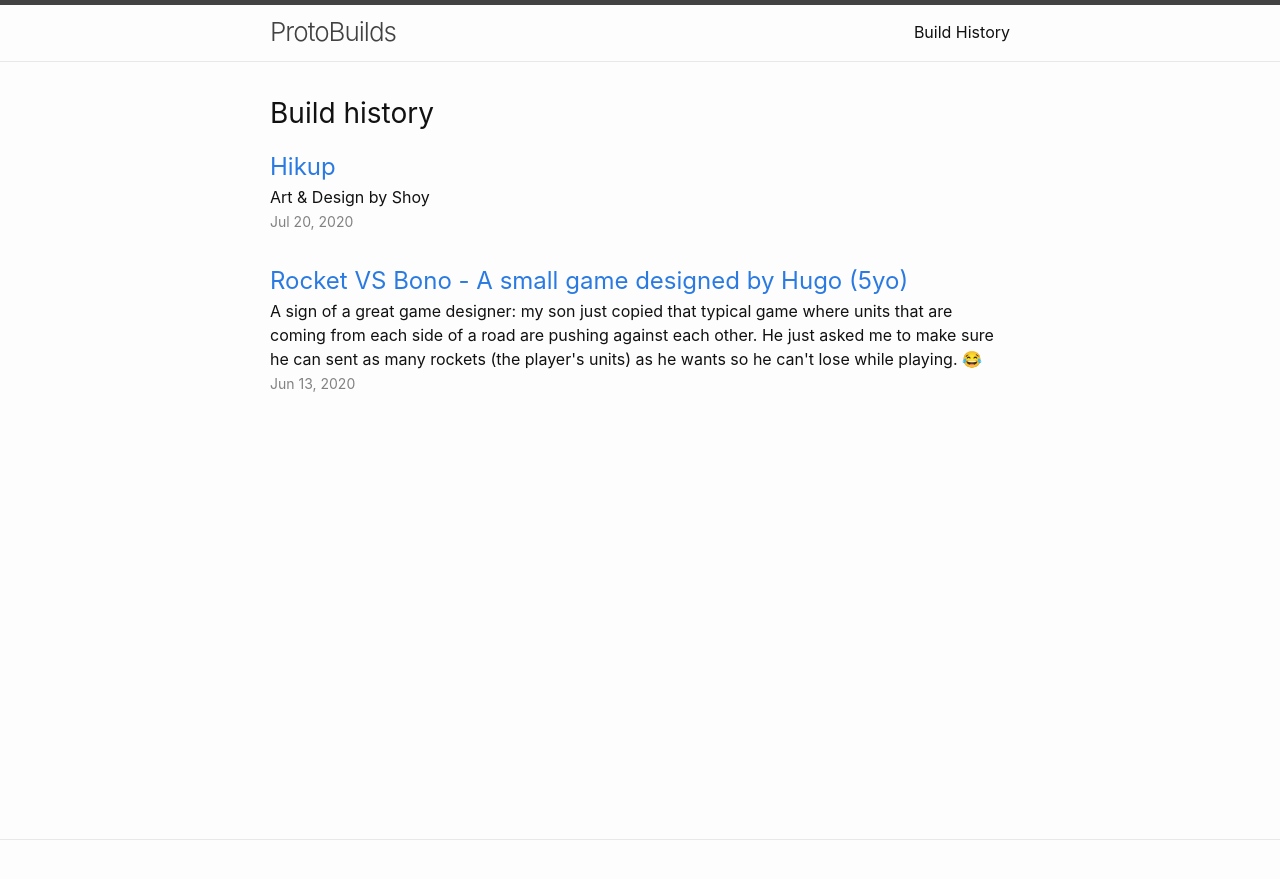
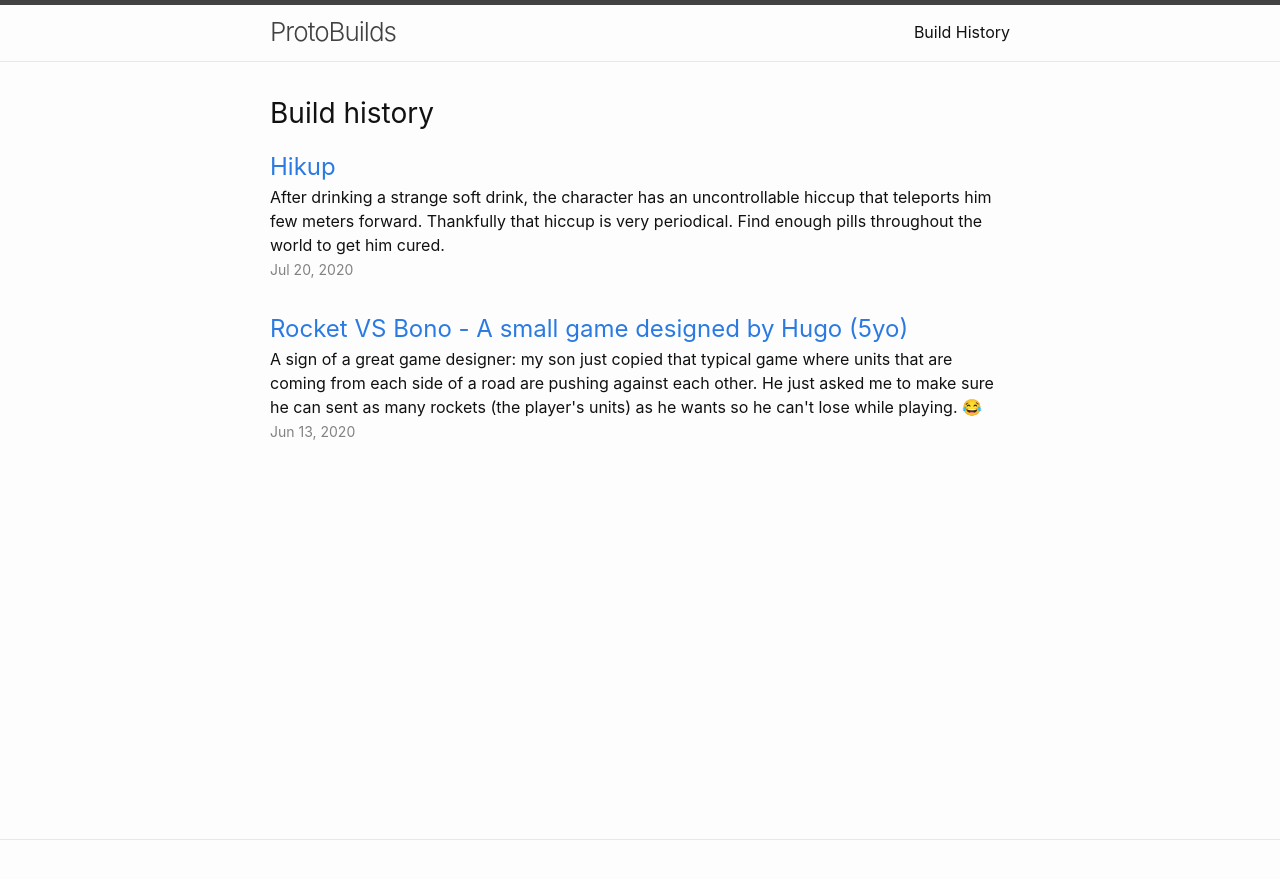
Before and after one commit to MoArtis/ProtoBuilds, a Jekyll site: the page built from buildHistory.md, in a window 1280 px wide. Shown: the top 879 px of the page. Built offline with Jekyll 4.4.1, drawn with Linux system fonts in a browser that asks for light colours.

Commit message:
Improve Hikup's page

```diff
--- a/_posts/2020-07-20-Hikup.md
+++ b/_posts/2020-07-20-Hikup.md
@@ -5,7 +5,13 @@ build_path: HIKUP_200720
 build_webgl_name: WebGL
 build_width: 960
 build_height: 540
-summary: 'Art & Design by Shoy<br>Programming by MoArtis'
+summary: 'After drinking a strange soft drink, the character has an uncontrollable hiccup that teleports him few meters forward. Thankfully that hiccup is very periodical. Find enough pills throughout the world to get him cured.
+    <br><br><b>Controls</b><br>Move - Arrow keys<br>Jump - Spacebar
+    <br><br><b>Credits</b><br>Art & Design by Shoy<br>Programming by MoArtis<br>Hiccup Sounds from Zapsplat.com
+    <br><br><b>Todo</b><br>
+	<ul>
+		<li>Balance sound effects volume</li>
+	</ul> '
 changelog:
 
 downloads:
```
